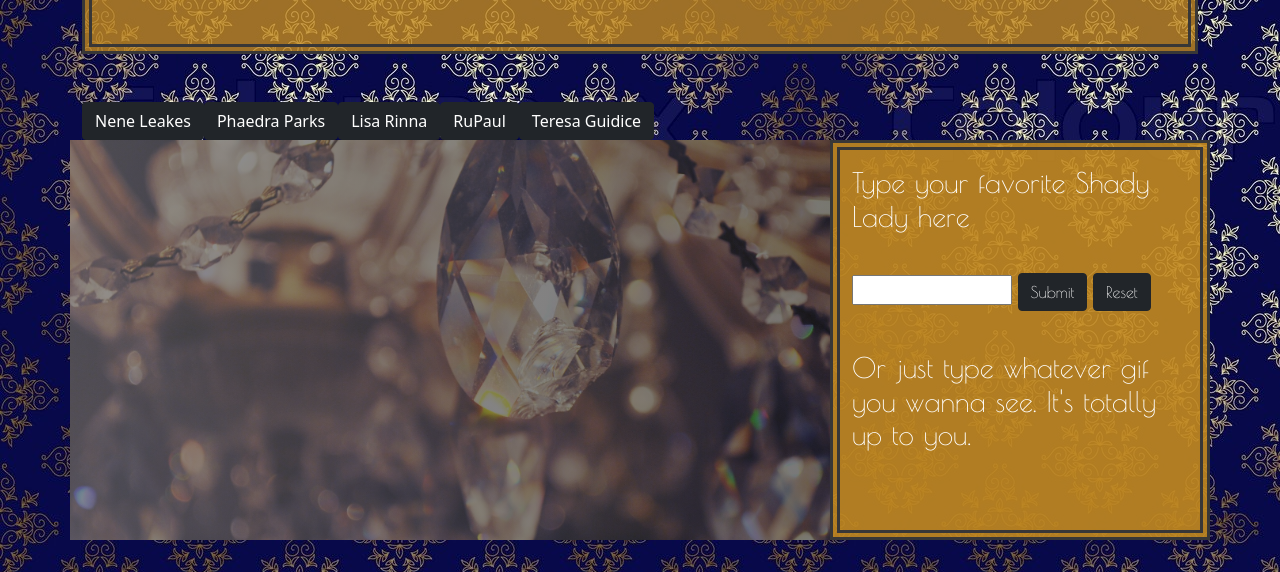
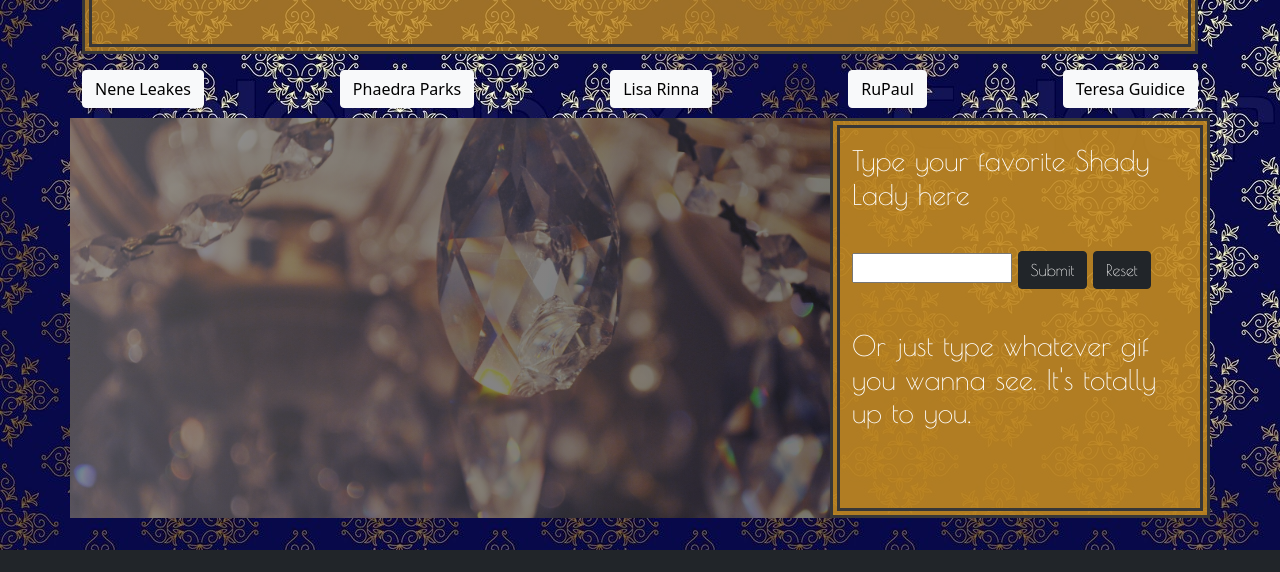
Before and after one commit to braguda/shadyladies, a plain HTML site: page index.html in a window 1280 px wide. Shown: the part 278-850 px from the top of the page. After the commit the page ends 828 px from the top, so only its background shows below. Drawn offline with nearby package versions, Linux system fonts and the light colour scheme.

Commit message:
added button styling

```diff
--- a/assets/css/index.css
+++ b/assets/css/index.css
@@ -31,7 +31,7 @@
     background-color: rgb(196, 138, 32, 0.8);
     height: 300px;
     width: 100%;
-    margin-bottom: 3rem;
+    margin-bottom: 1rem;
     font-family: PoiretOne, sans-serif;
     text-align: center;
     font-size: 60px;
@@ -55,3 +55,9 @@
     overflow: auto;
     height: 400px;
 }
+
+#header{
+    display: flex;
+    justify-content: space-between;
+    padding-bottom: 10px;
+}
--- a/assets/js/index.js
+++ b/assets/js/index.js
@@ -9,7 +9,7 @@ $(document).ready(() => {
             let ladyBtn = $("<button>");
             ladyBtn.text(shadyLadies[i]);
             ladyBtn.addClass("btn");
-            ladyBtn.addClass("btn-dark");
+            ladyBtn.addClass("btn-light");
             ladyBtn.attr("data-name", shadyLadies[i]);
             $("#header").append(ladyBtn);
         }
```
